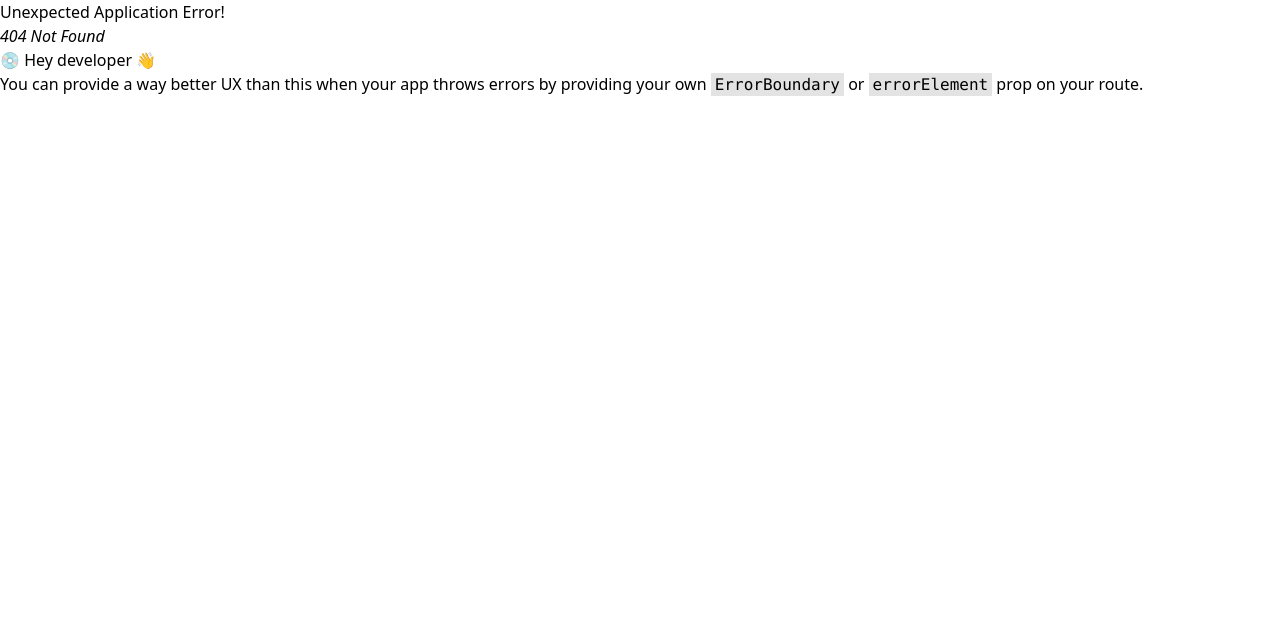
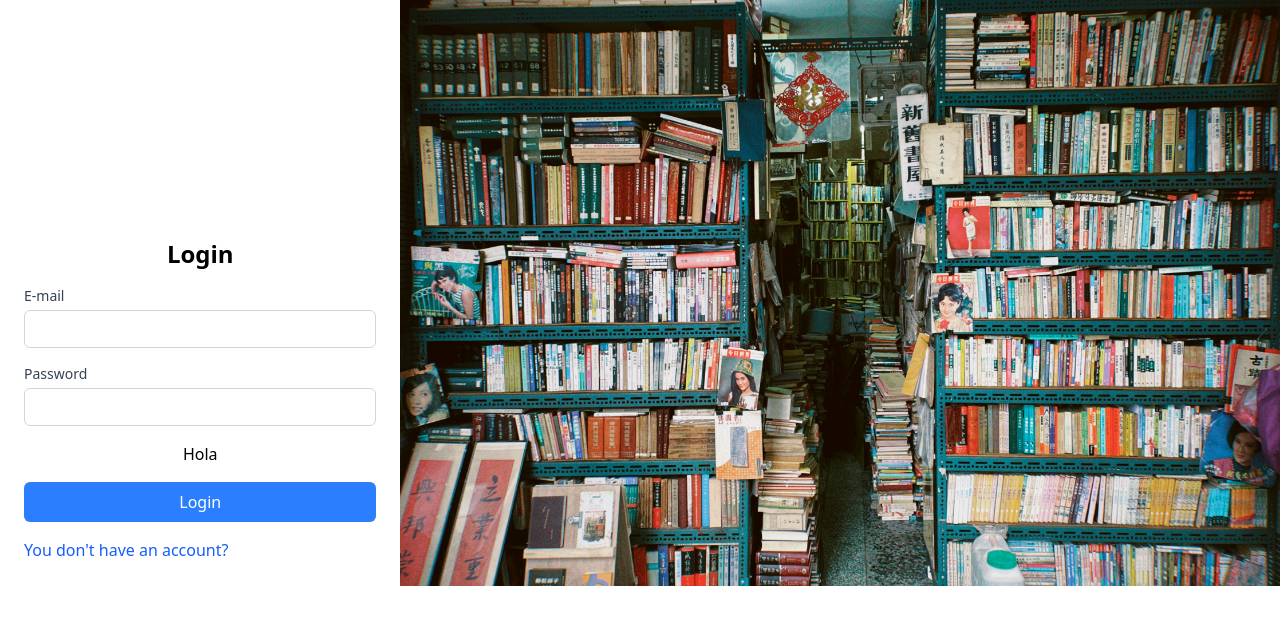
Before and after one commit to amg1114/4thewords_frontend_johan_moreno, a React (Vite) app: page /login in a window 1280 px wide. Before the commit this address had no page. Shown: the top 624 px of the page. Built offline with nearby package versions, Linux system fonts and the light colour scheme.

Commit message:
feat(auth): implement user login authentication flow

```diff
--- a/src/App.tsx
+++ b/src/App.tsx
@@ -1,14 +1,26 @@
 import { createBrowserRouter, RouterProvider } from 'react-router';
+import { AuthLayout } from '@pages/auth/AuthLayout';
+import { LoginPage } from '@pages/auth/login/LoginPage';
+import AuthProvider from '@providers/AuthProvider';
 
 function App() {
   const router = createBrowserRouter([
     {
       path: '/',
-      element: <h1 className="text-amber-300">Layout</h1>,
+      element: <AuthLayout />,
+      children: [
+        {
+          path: 'login',
+          element: <LoginPage />,
+        },
+      ],
     },
-    {},
   ]);
-  return <RouterProvider router={router} />;
+  return (
+    <AuthProvider>
+      <RouterProvider router={router} />
+    </AuthProvider>
+  );
 }
 
 export default App;
--- /dev/null
+++ b/src/pages/auth/AuthLayout.tsx
@@ -0,0 +1,14 @@
+import { Outlet } from 'react-router';
+
+export function AuthLayout() {
+  return (
+    <div className="flex h-screen overflow-hidden">
+      <div className="flex w-full max-w-md flex-col justify-center p-6">
+        <Outlet />
+      </div>
+      <figure className="flex-fill relative">
+        <img src="auth-background.jpg" alt="Library Image" className="object-cover" />
+      </figure>
+    </div>
+  );
+}
--- /dev/null
+++ b/src/pages/auth/login/LoginPage.tsx
@@ -0,0 +1,24 @@
+import StyledInput from '@components/forms/StyledInput';
+import StyledButton from '@components/StyledButton';
+import StyledLink from '@components/StyledLink';
+import useLogin from './_hooks/useLogin';
+
+export function LoginPage() {
+  const { isLoading, errors, handleSubmit, register } = useLogin();
+  return (
+    <form className="flex flex-col space-y-4" onSubmit={handleSubmit}>
+      <h1 className="text-center text-2xl font-semibold">Login</h1>
+      {isLoading && <p className="text-center text-gray-500">Loading...</p>}
+
+      <StyledInput type="text" {...register('email')} errors={errors.email?.message} label="E-mail" />
+      <StyledInput type="password" {...register('password')} errors={errors.password?.message} label="Password" />
+
+      <button type="submit">Hola</button>
+
+      <StyledButton type="submit" variant="primary">
+        Login
+      </StyledButton>
+      <StyledLink to="/register">You don't have an account?</StyledLink>
+    </form>
+  );
+}
--- /dev/null
+++ b/src/pages/auth/login/_hooks/useLogin.ts
@@ -0,0 +1,41 @@
+import useAuth from '@hooks/useAuth';
+import type { UserLogin } from '@models/user.interface';
+import { zodResolver } from '@hookform/resolvers/zod';
+import { userLoginSchema } from '@utils/validators/user';
+import { useForm } from 'react-hook-form';
+import { useNavigate } from 'react-router';
+import { useEffect } from 'react';
+
+export default function useLogin() {
+  const navigate = useNavigate();
+  const { user, logIn, isLoading } = useAuth();
+  const {
+    formState: { errors },
+    handleSubmit,
+    register,
+  } = useForm<UserLogin>({
+    resolver: zodResolver(userLoginSchema),
+  });
+
+  useEffect(() => {
+    if (user) {
+      navigate('/dashboard');
+    }
+  }, [user, navigate]);
+
+  const onSubmit = async (data: UserLogin) => {
+    try {
+      await logIn(data);
+      navigate('/dashboard');
+    } catch (error) {
+      console.error('Login failed:', error);
+    }
+  };
+
+  return {
+    isLoading,
+    errors,
+    handleSubmit: handleSubmit(onSubmit),
+    register,
+  };
+}
--- /dev/null
+++ b/src/utils/validators/user.ts
@@ -0,0 +1,12 @@
+import z from 'zod';
+
+export const userLoginSchema = z.object({
+  email: z.email('Invalid email address'),
+  password: z.string().min(6, 'Password must be at least 6 characters long'),
+});
+
+export const userRegisterSchema = z.object({
+  name: z.string().min(1, 'Name is required'),
+  email: z.email('Invalid email address'),
+  password: z.string().min(6, 'Password must be at least 6 characters long'),
+});
```
Also changed, not shown: src/models/user.interface.ts (added, +16 -0 lines), public/auth-background.jpg (added).
